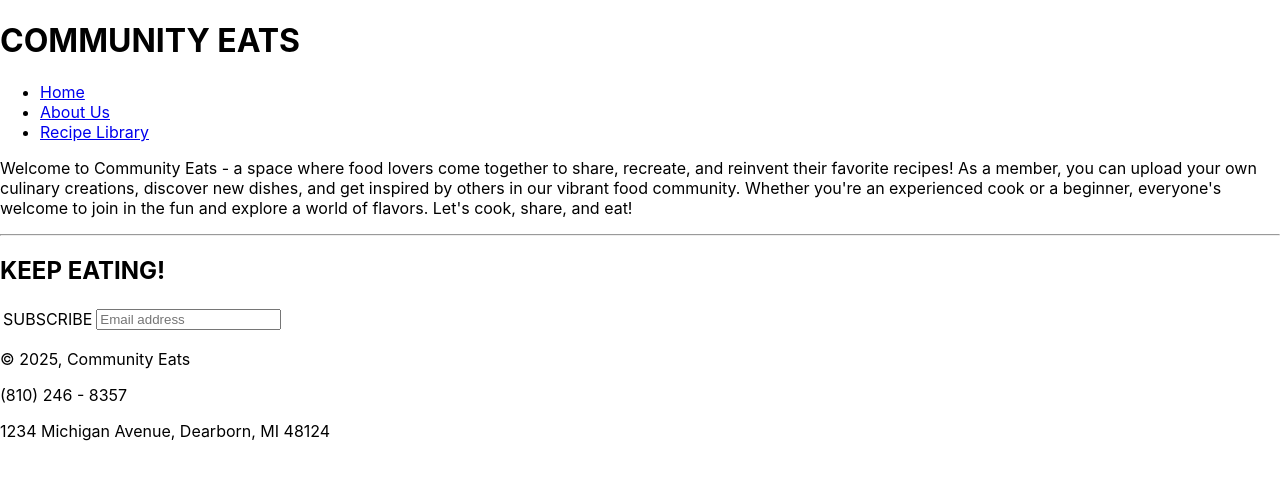
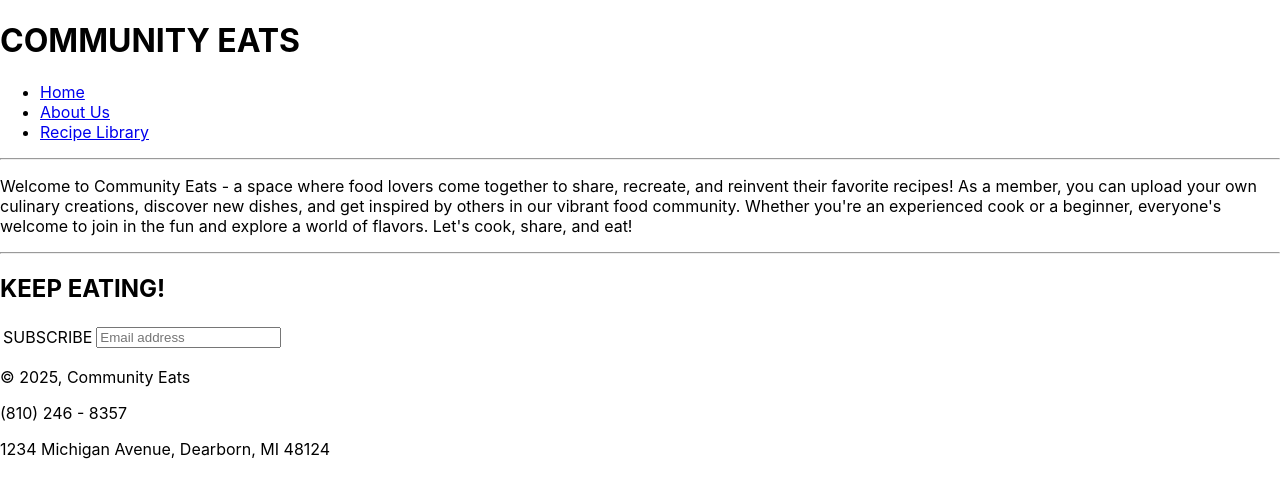
Before and after one commit to EmmalynC27/Community-Eats, a React (Create React App) app in the folder my-app/: page / in a window 1280 px wide. Shown: the top 498 px of the page. Built offline with nearby package versions, Linux system fonts and the light colour scheme.

Commit message:
Johns divider

```diff
--- a/my-app/package.json
+++ b/my-app/package.json
@@ -10,8 +10,9 @@
     "react": "^19.0.0",
     "react-dom": "^19.0.0",
     "react-router-dom": "^7.4.0",
-    "react-scripts": "^3.0.1",
-    "web-vitals": "^2.1.4"
+    "react-scripts": "^5.0.1",
+    "web-vitals": "^2.1.4",
+    "webpack": "^5.98.0"
   },
   "scripts": {
     "start": "react-scripts start",
--- a/my-app/src/App.js
+++ b/my-app/src/App.js
@@ -22,6 +22,7 @@ const CommunityEats = () => {
               </li>
             </ul>
           </nav>
+          <hr className="divider" />
         </header>
 
         <main className="main-content">
```
Also changed, not shown: my-app/src/Header.js (indentation only), 1 other file (tests, documents, lock files or other folders).
